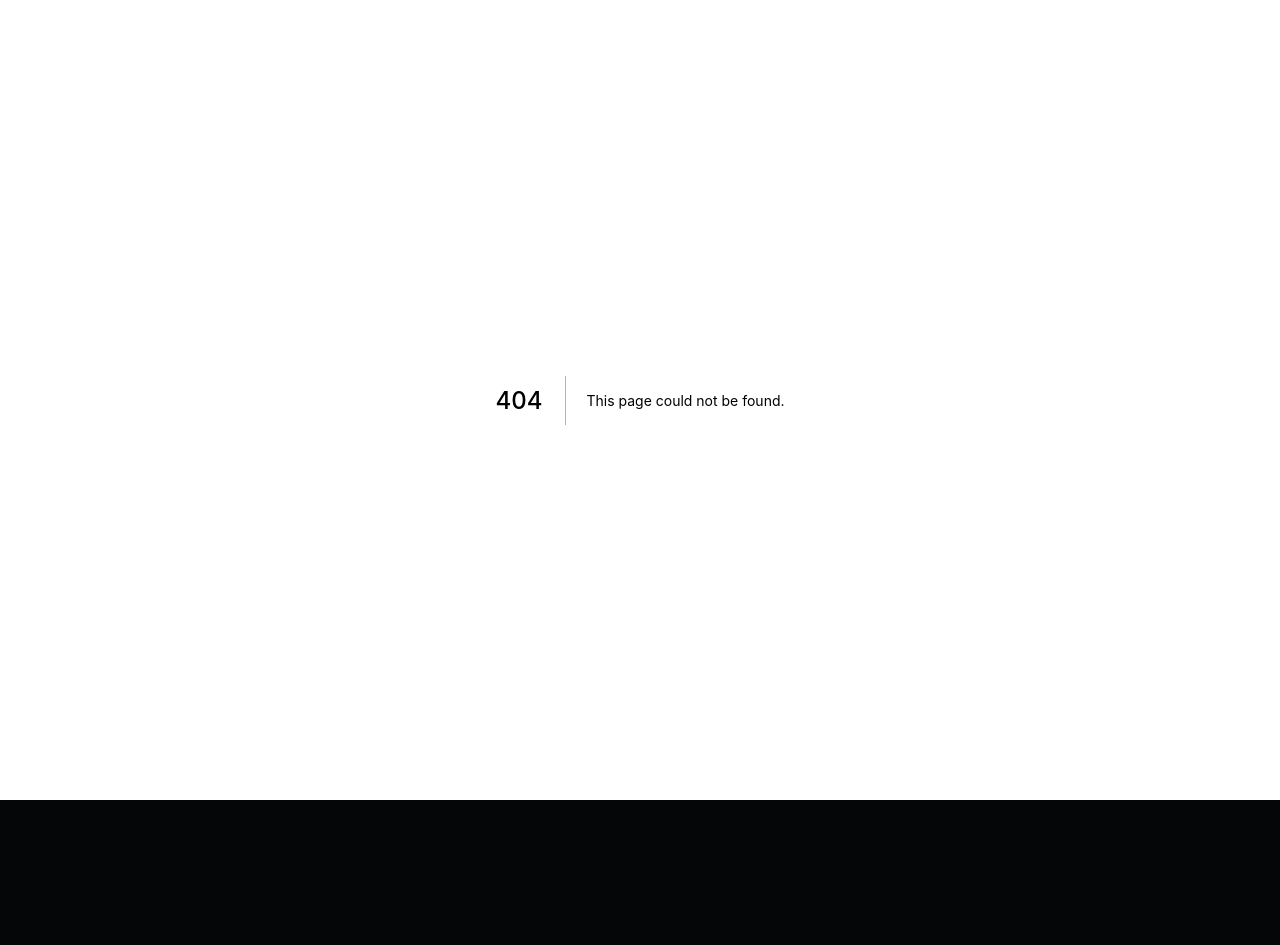
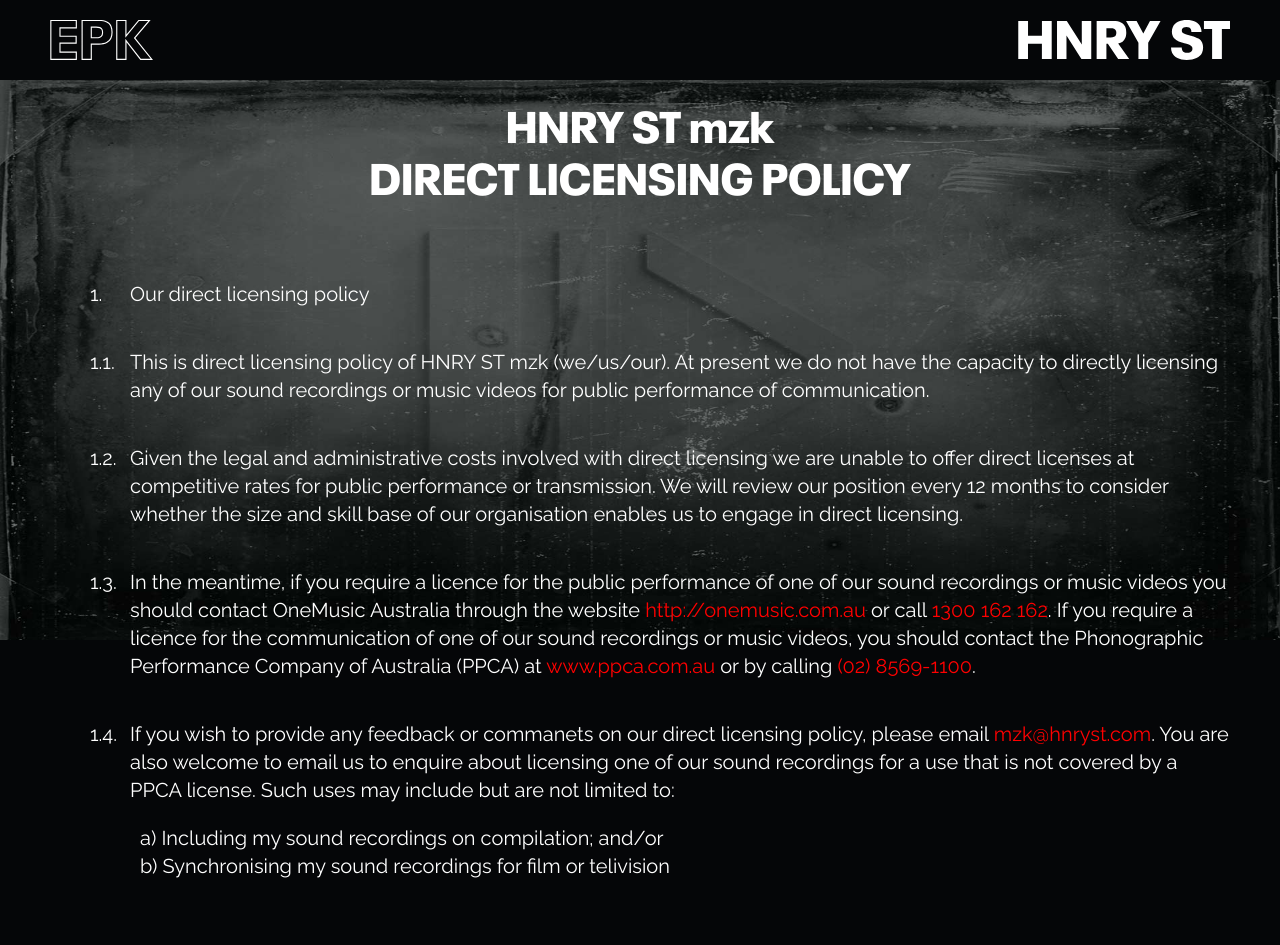
Before and after one commit to irfhan33/client-fiver, a Next.js app: page /dlp in a window 1280 px wide. Before the commit this address had no page. Shown: the top 945 px of the page. Before the commit the page ends 800 px from the top, so only its background shows below. Built offline with nearby package versions, Linux system fonts and the light colour scheme.

Commit message:
add dlp page

```diff
--- /dev/null
+++ b/components/Footer.js
@@ -0,0 +1,71 @@
+import React from "react";
+import styled from "styled-components";
+
+function Footer() {
+  return (
+    <Container>
+      <a href="mailto:mzk@hnryst.com">mzk@hnryst.com</a>
+      <Instagram>
+        <a
+          target="_blank"
+          rel="noopener noreferrer"
+          href="https://www.instagram.com/hnryst_mzk/"
+        >
+          <img src="/instagram.svg" alt="" />
+        </a>
+      </Instagram>
+      <Copyright>
+        <img src="/images/1NLV.svg" alt="" /> <span>©2022 HNRY ST mzk</span>
+      </Copyright>
+    </Container>
+  );
+}
+
+export default Footer;
+
+const Container = styled.div`
+  display: flex;
+  flex-direction: column;
+  align-items: center;
+  margin-top: 60px;
+
+  a {
+    font-size: 30px;
+
+    @media (max-width: 426px) {
+      font-size: 14px;
+    }
+  }
+`;
+
+const Instagram = styled.div`
+  margin-top: 20px;
+  img {
+    width: 40px;
+  }
+`;
+const Copyright = styled.div`
+  display: flex;
+  align-items: center;
+  margin-top: 100px;
+  margin-bottom: 30px;
+
+  @media (max-width: 768px) {
+    margin-top: 100px;
+  }
+  img {
+    width: 20px;
+    margin-right: 10px;
+    @media (max-width: 768px) {
+      width: 10px;
+    }
+  }
+
+  span {
+    font-size: 16px;
+
+    @media (max-width: 768px) {
+      font-size: 12px;
+    }
+  }
+`;
--- /dev/null
+++ b/pages/dlp.js
@@ -0,0 +1,150 @@
+import React from "react";
+import styled from "styled-components";
+import Headerrr from "../components/Header";
+import Head from "next/head";
+import Footer from "./../components/Footer";
+
+function Dlp() {
+  return (
+    <Container>
+      <Head>
+        <title>DLP Page</title>
+        <link rel="icon" href="/favicon.ico" />
+      </Head>
+      <Headerrr />
+      <Content>
+        <Title>
+          <span>HNRY ST mzk</span>
+          <span>DIRECT LICENSING POLICY</span>
+        </Title>
+        <ul>
+          <li>
+            <Number>1.</Number>
+            <p>Our direct licensing policy</p>
+          </li>
+          <li>
+            <Number>1.1.</Number>
+            <p>
+              This is direct licensing policy of HNRY ST mzk (we/us/our). At
+              present we do not have the capacity to directly licensing any of
+              our sound recordings or music videos for public performance of
+              communication.
+            </p>
+          </li>
+          <li>
+            <Number>1.2.</Number>
+            <p>
+              Given the legal and administrative costs involved with direct
+              licensing we are unable to offer direct licenses at competitive
+              rates for public performance or transmission. We will review our
+              position every 12 months to consider whether the size and skill
+              base of our organisation enables us to engage in direct licensing.
+            </p>
+          </li>
+          <li>
+            <Number>1.3.</Number>
+            <p>
+              In the meantime, if you require a licence for the public
+              performance of one of our sound recordings or music videos you
+              should contact OneMusic Australia through the website
+              <a href=""> http://onemusic.com.au</a> or call{" "}
+              <a href="">1300 162 162</a>. If you require a licence for the
+              communication of one of our sound recordings or music videos, you
+              should contact the Phonographic Performance Company of Australia
+              (PPCA) at <a href="">www.ppca.com.au</a> or by calling{" "}
+              <a href="">(02) 8569-1100</a>.
+            </p>
+          </li>
+          <li>
+            <Number>1.4.</Number>
+            <p>
+              If you wish to provide any feedback or commanets on our direct
+              licensing policy, please email <a href="">mzk@hnryst.com</a>. You
+              are also welcome to email us to enquire about licensing one of our
+              sound recordings for a use that is not covered by a PPCA license.
+              Such uses may include but are not limited to:
+            </p>
+          </li>
+          <span>
+            a{")"} Including my sound recordings on compilation; and/or
+          </span>
+          <span>
+            b{")"} Synchronising my sound recordings for film or telivision
+          </span>
+        </ul>
+      </Content>
+      <Footer />
+    </Container>
+  );
+}
+
+export default Dlp;
+
+const Container = styled.div`
+  @font-face {
+    font-family: "Release Date";
+    src: url("/Neue\ Plak\ Black.ttf") format("truetype");
+    font-weight: bold;
+  }
+`;
+const Content = styled.div`
+  padding: 0 50px;
+  background: url("/images/hero_background.jpg");
+  background-position: top;
+  background-repeat: no-repeat;
+  background-size: 100% 70%;
+  ul {
+    list-style: none;
+    display: flex;
+    flex-direction: column;
+
+    li {
+      display: flex;
+
+      p {
+        font-size: 20px;
+        font-family: "Raleway", sans-serif;
+        line-height: 1.75rem;
+        a {
+          color: red;
+        }
+      }
+    }
+
+    span {
+      font-size: 20px;
+      font-family: "Raleway", sans-serif;
+      line-height: 1.75rem;
+      margin-left: 50px;
+    }
+  }
+`;
+const Title = styled.div`
+  font-family: "Release Date";
+  display: flex;
+  flex-direction: column;
+  text-align: center;
+  font-size: 44px;
+  padding: 30px 0;
+
+  @media (max-width: 560px) {
+    font-size: 36px;
+  }
+  @media (max-width: 460px) {
+    font-size: 30px;
+  }
+  @media (max-width: 400px) {
+    font-size: 28px;
+  }
+  @media (max-width: 350px) {
+    font-size: 24px;
+  }
+  span {
+    margin-top: -9px;
+  }
+`;
+
+const Number = styled.p`
+  margin-right: 10px;
+  min-width: 30px;
+`;
```
Also changed, not shown: pages/epk.js (+2 -62 lines).
